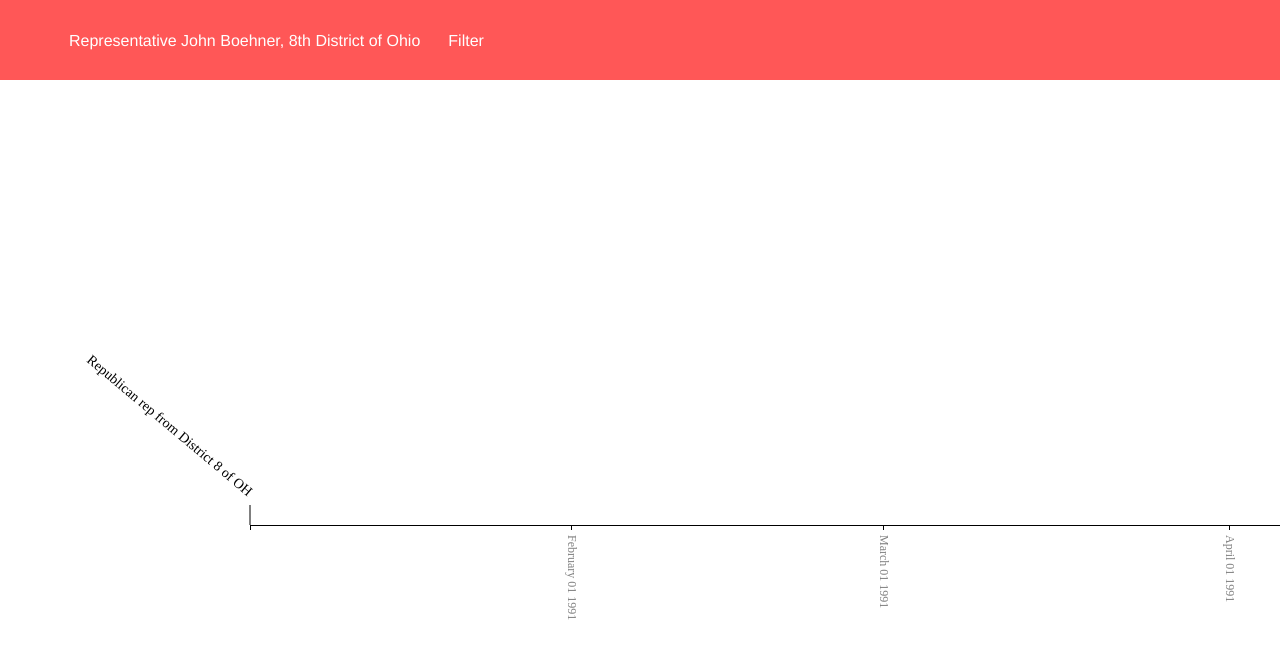
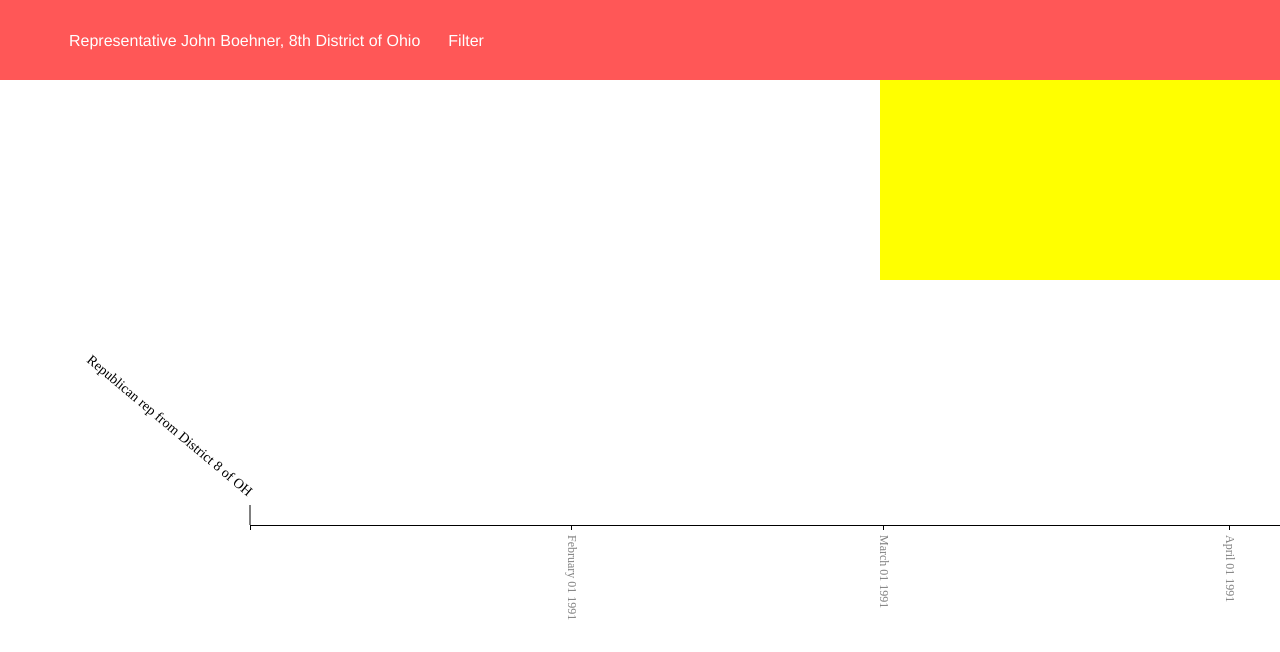
Before and after one commit to Solomon/pdarche.github.io, a plain HTML site: page index.html in a window 1280 px wide. Shown: the top 652 px of the page. Drawn offline with Linux system fonts and the light colour scheme.

Commit message:
add info div

```diff
--- a/index.html
+++ b/index.html
@@ -122,6 +122,15 @@
 				display: inline-block;
 			}
 
+			#info {
+				width:400px;
+				height: 200px;
+				position: fixed;
+				right: 0px;
+				top: 80px;
+				background-color: yellow;
+			}
+
 
 		</style>
 	</head>
@@ -149,6 +158,9 @@
 			<div><input type="checkbox" name="filter-events-input" checked="true" class="filter-events-input committee"/> Committee Assignments</div>
 			<div><input type="checkbox" name="filter-events-input" checked="true" class="filter-events-input election"/> Elected to Office</div>
 		</div>
+		<div id="info">
+
+		</div>
 		<script type="text/javascript" src="js/timeline.js"></script>
 		<script id="eventOrParty" type="x-handlebars-template">
 			<div>{{event}}</div>
@@ -168,5 +180,10 @@
 				{{/each}}
 			</div>
 		</script>
+		<script id="sponsored_bill" type="x-handlebars-template">
+			<div>{{ info.titles[0] }}</div>
+		</script>
+
+
 	</body>
 </html>
--- a/js/timeline.js
+++ b/js/timeline.js
@@ -205,6 +205,7 @@ function showEventInfo( eventObj ){
             var template = Handlebars.compile( source )
             $('#event_info').append( template(eventObj) )
             break
+
     }
 }
 
```
